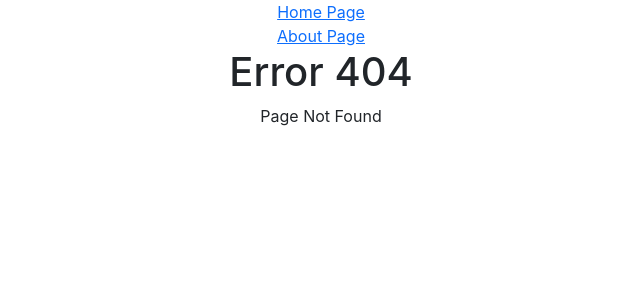
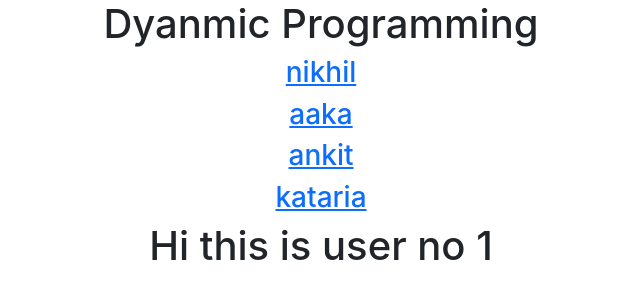
Before and after one commit to Nikhil3389/react-practice, a React (Create React App) app: page /user/1 in a window 1280 px wide. Before the commit this address had no page. Shown: the top 300 px of the page, without its empty margins (319-959 px from the left). Built offline with nearby package versions, Linux system fonts and the light colour scheme.

Commit message:
Dyanamic routing issue of dom to 5.20 version

```diff
--- a/package.json
+++ b/package.json
@@ -8,7 +8,8 @@
     "@testing-library/user-event": "^13.5.0",
     "react": "^18.2.0",
     "react-dom": "^18.2.0",
-    "react-router-dom": "^6.11.0",
+    "react-router": "^5.2.0",
+    "react-router-dom": "^5.2.0",
     "react-scripts": "5.0.1",
     "web-vitals": "^2.1.4"
   },
--- a/src/App.js
+++ b/src/App.js
@@ -308,6 +308,7 @@ import Navigation from "./Navigation";
 function App() {
   return (
     <div className="App">
+      <h1>Dyanmic Programming </h1>
       <Nav />
       <Navigation/>
     </div>
--- a/src/Nav.js
+++ b/src/Nav.js
@@ -1,12 +1,22 @@
 import React from "react";
 import { Link } from "react-router-dom";
-function Nav(){
-    return (
-      <div>
-        <Link to="/"> Home Page</Link>
-        <br />
-        <Link to="/about"> About Page</Link>
-      </div>
-    );
+function Nav() {
+  let users = [
+    { id: 1, name: 'nikhil' },
+    { id: 2, name: 'aaka' },
+    { id: 3, name: 'ankit' },
+    { id: 4, name: 'kataria' },
+  ];
+  return (
+    <div>
+        {
+            users.map((items) =>
+            <div> <Link to={"/user/"+items.id+"/"+items.name}><h3>{items.name}</h3></Link></div>)
+        }
+      {/* <Link to="/"> Home Page</Link>
+      <br />
+      <Link to="/about"> About Page</Link> */}
+    </div>
+  );
 }
-export default Nav
+export default Nav;
--- a/src/Navigation.js
+++ b/src/Navigation.js
@@ -1,16 +1,30 @@
 import React from "react";
-import {Routes,Route} from "react-router-dom"
+import {Route,Switch} from "react-router-dom"
 import About from "./About";
 import Home from "./Home";
 import PageNot from "./PageNot";
+import User from "./components/User";
+// import { Switch } from "react-router-dom/cjs/react-router-dom.min";
+// function Navigation(){
+//     return (
+//       <div>
+//         <Switch>
+//           <Route path="/about" component={Home} />
+//           <Route path="/" exact={true} element={<Home />} />
+//           <Route path="*" element={<PageNot />} />
+//         </Switch>
+//       </div>
+//     );
+// }
+// export default Navigation
+
 function Navigation(){
     return (
       <div>
-        <Routes>
-          <Route path="/about" element={<About />} />
-          <Route path="/" exact={true} element={<Home/>} />
-          <Route path="*"  element={<PageNot/>} />
-        </Routes>
+        <Switch>
+          {/* <Route path="/user/:id" element={<User />} /> */}
+          <Route path="/user/:id" component={User} />
+        </Switch>
       </div>
     );
 }
--- a/src/components/User.js
+++ b/src/components/User.js
@@ -4,6 +4,7 @@
 //         <div>
 
 import { PureComponent } from "react";
+import { withRouter } from "react-router-dom/cjs/react-router-dom.min";
 
 //             <h1>Hello User</h1>
 //             <button onClick={props.alert(data)}>Click</button>
@@ -14,18 +15,30 @@ import { PureComponent } from "react";
 // export default User
 
 // #################### FOR PURE COMPONENTS #############################
-class User extends PureComponent
-{
-    render()
-    {
-        console.log("checking ")
-        return(
-            <div className="App">
+// class User extends PureComponent
+// {
+//     render()
+//     {
+//         console.log("checking ")
+//         return(
+//             <div className="App">
 
 
-                <h1>User components {this.props.count}</h1>
-            </div>
-        )
-    }
+//                 <h1>User components {this.props.count}</h1>
+//             </div>
+//         )
+//     }
+// }
+// export default User;
+
+// withRouter
+function User(prop){
+    console.log(prop)
+    return (
+      <div>
+        <h1> Hi this is user no {prop.match.params.id}</h1>
+        {/* <h1> Hi this is user no {prop.match.params.name}</h1> */}
+      </div>
+    );
 }
-export default User;
+export default withRouter(User)
```
Also changed, not shown: 1 other file (tests, documents, lock files or other folders).
